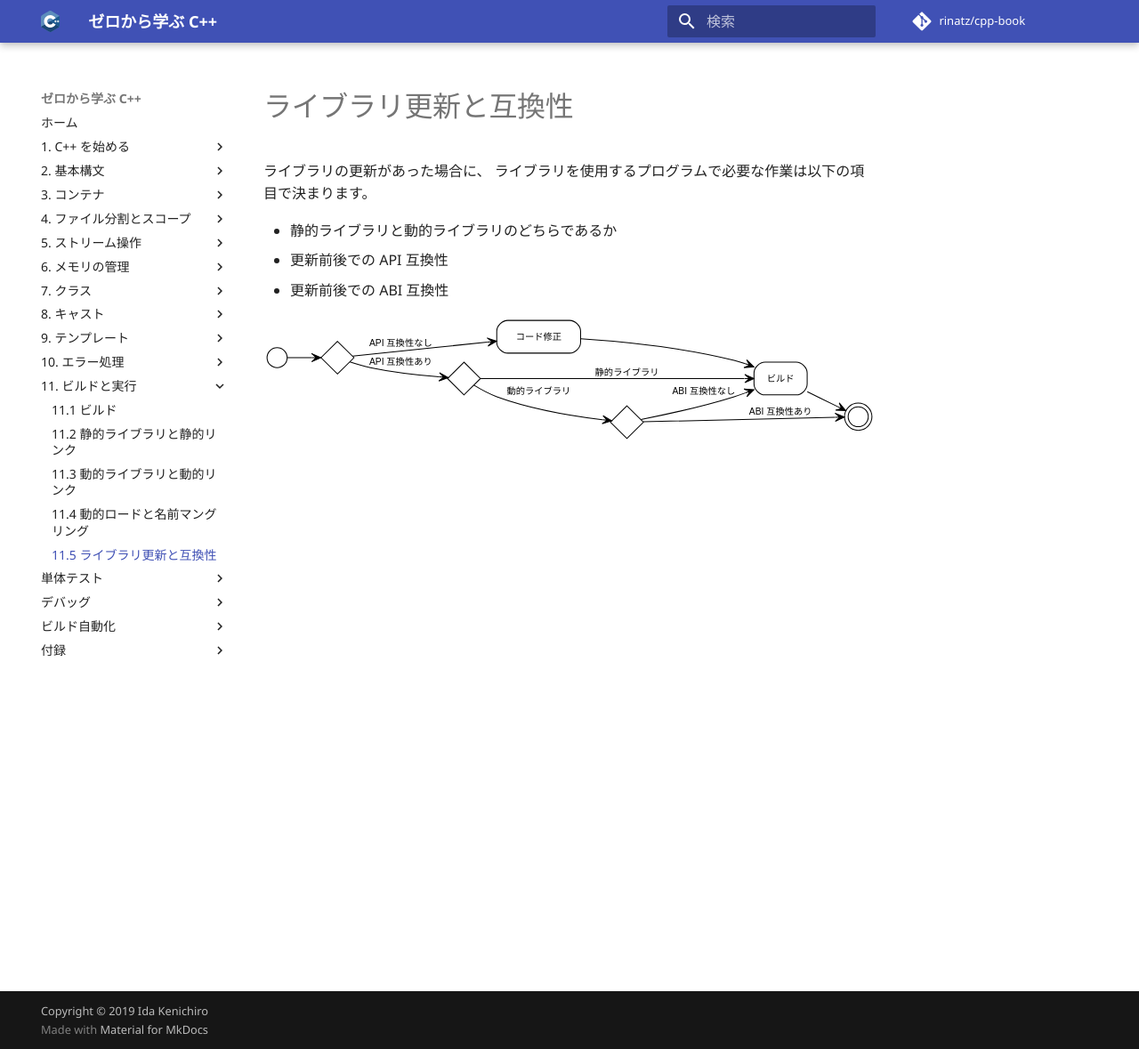
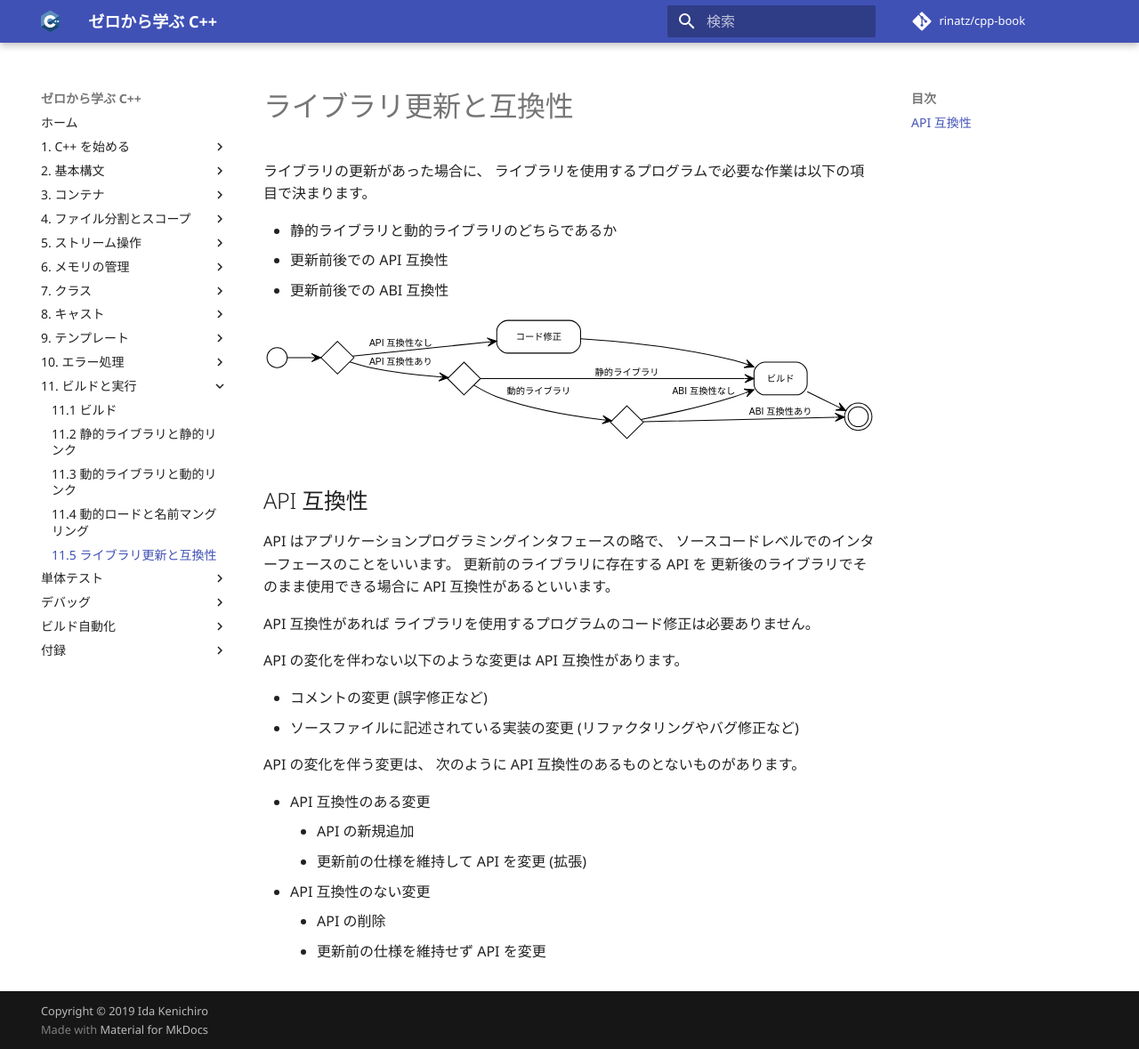
Before and after one commit to rinatz/cpp-book, an MkDocs documentation site: the page built from docs/ch11-05-library-updating-and-compatibility.md, in a window 1280 px wide and 1179 px high. Shown: the whole window at 89% size. Built offline with MkDocs 1.6.1 and Material for MkDocs 9.7.7, drawn with Linux system fonts in a browser that asks for light colours; comment, search, counter and statistics services are not loaded.

Commit message:
Explain API compatibility

```diff
--- a/docs/ch11-05-library-updating-and-compatibility.md
+++ b/docs/ch11-05-library-updating-and-compatibility.md
@@ -9,3 +9,28 @@
 
 ![ライブラリ更新で必要な手順を表した図][library_updating]
 [library_updating]: img/library_updating.svg
+
+## API 互換性
+
+API はアプリケーションプログラミングインタフェースの略で、
+ソースコードレベルでのインターフェースのことをいいます。
+更新前のライブラリに存在する API を
+更新後のライブラリでそのまま使用できる場合に API 互換性があるといいます。
+
+API 互換性があれば
+ライブラリを使用するプログラムのコード修正は必要ありません。
+
+API の変化を伴わない以下のような変更は API 互換性があります。
+
+- コメントの変更 (誤字修正など)
+- ソースファイルに記述されている実装の変更 (リファクタリングやバグ修正など)
+
+API の変化を伴う変更は、
+次のように API 互換性のあるものとないものがあります。
+
+- API 互換性のある変更
+    - API の新規追加
+    - 更新前の仕様を維持して API を変更 (拡張)
+- API 互換性のない変更
+    - API の削除
+    - 更新前の仕様を維持せず API を変更
```
